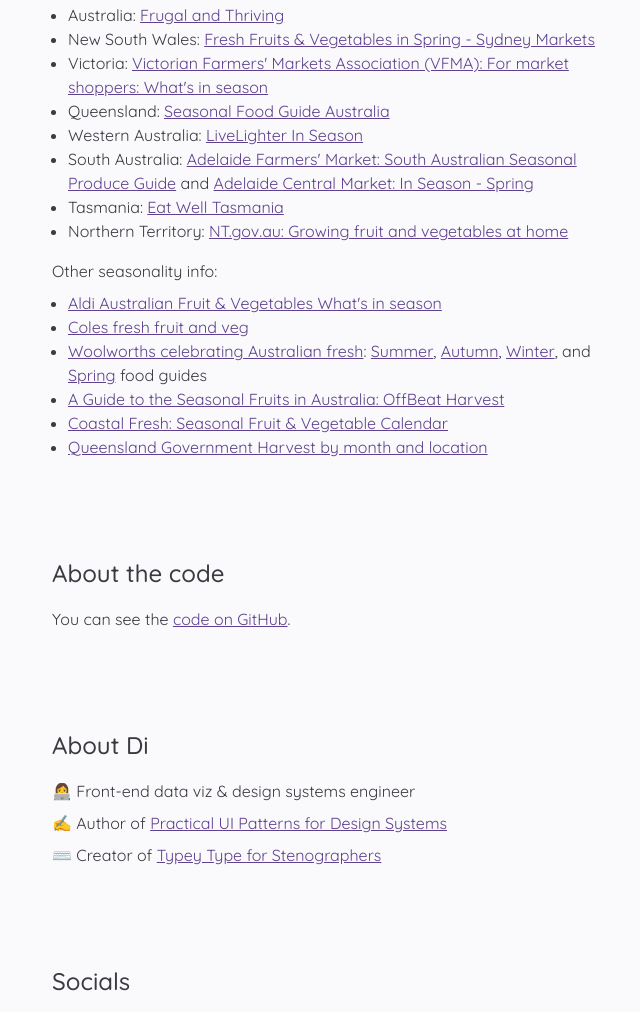
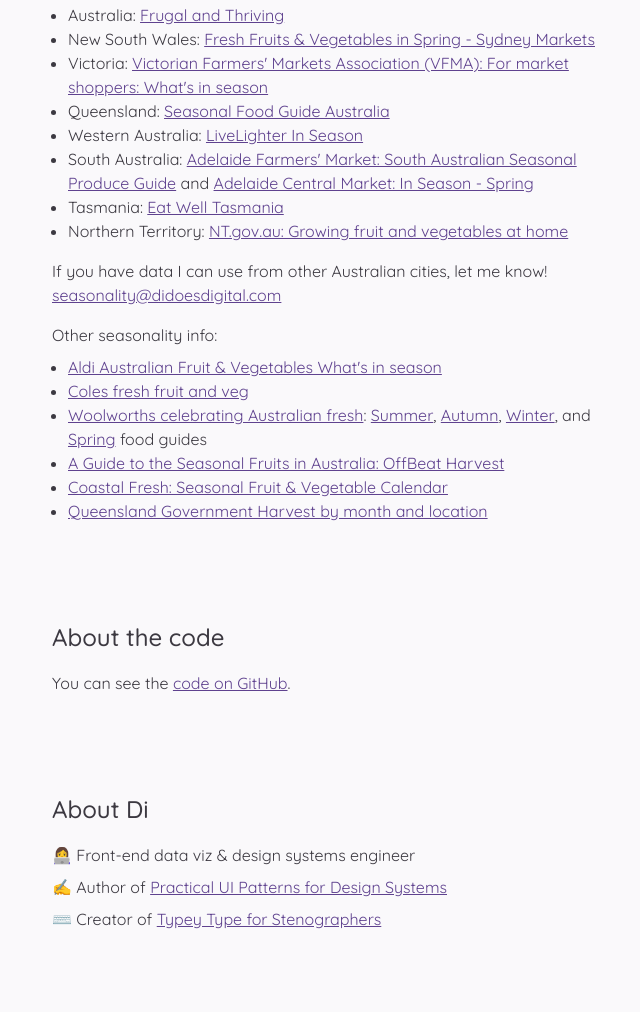
Before and after one commit to didoesdigital/growing, a website: page src/seasonality/index.html in a window 1280 px wide. Shown: the part 3388-4400 px from the top of the page, without its empty margins (308-948 px from the left). Drawn offline with nearby package versions, Linux system fonts and the light colour scheme.

Commit message:
Add mailto link

```diff
--- a/src/seasonality/index.html
+++ b/src/seasonality/index.html
@@ -450,6 +450,15 @@
                 >
               </li>
             </ul>
+
+            <p style="margin-top: 1rem">
+              If you have data I can use from other Australian cities, let me
+              know!
+              <a href="mailto:seasonality@didoesdigital.com"
+                >seasonality@didoesdigital.com</a
+              >
+            </p>
+
             <p style="margin-top: 1rem">Other seasonality info:</p>
             <ul>
               <li>
```
